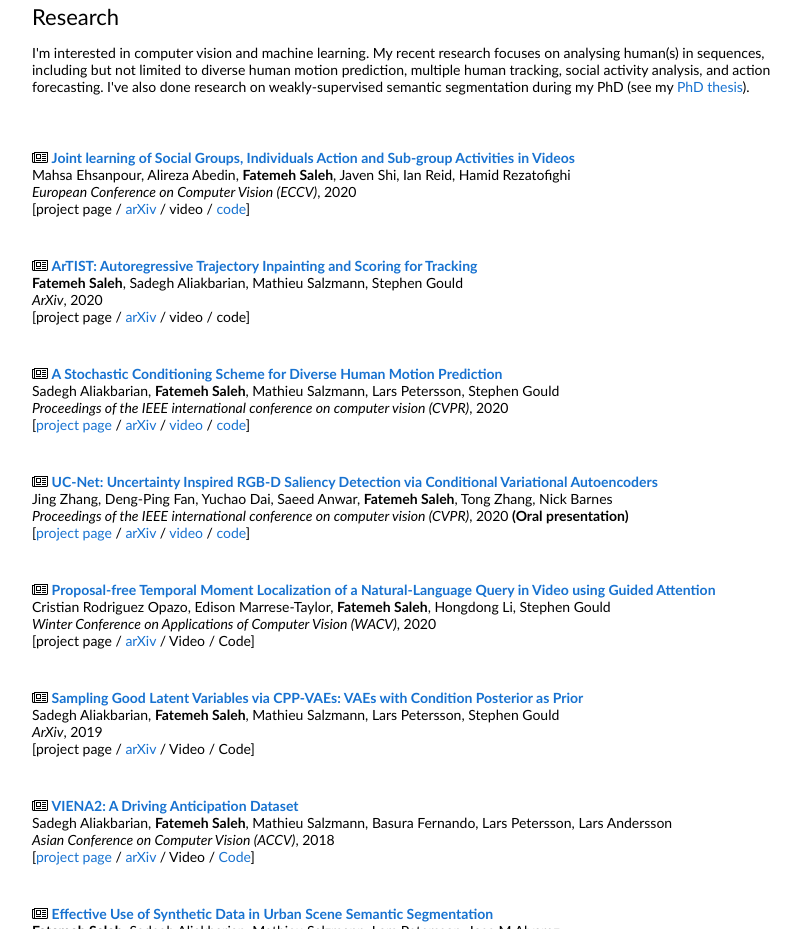
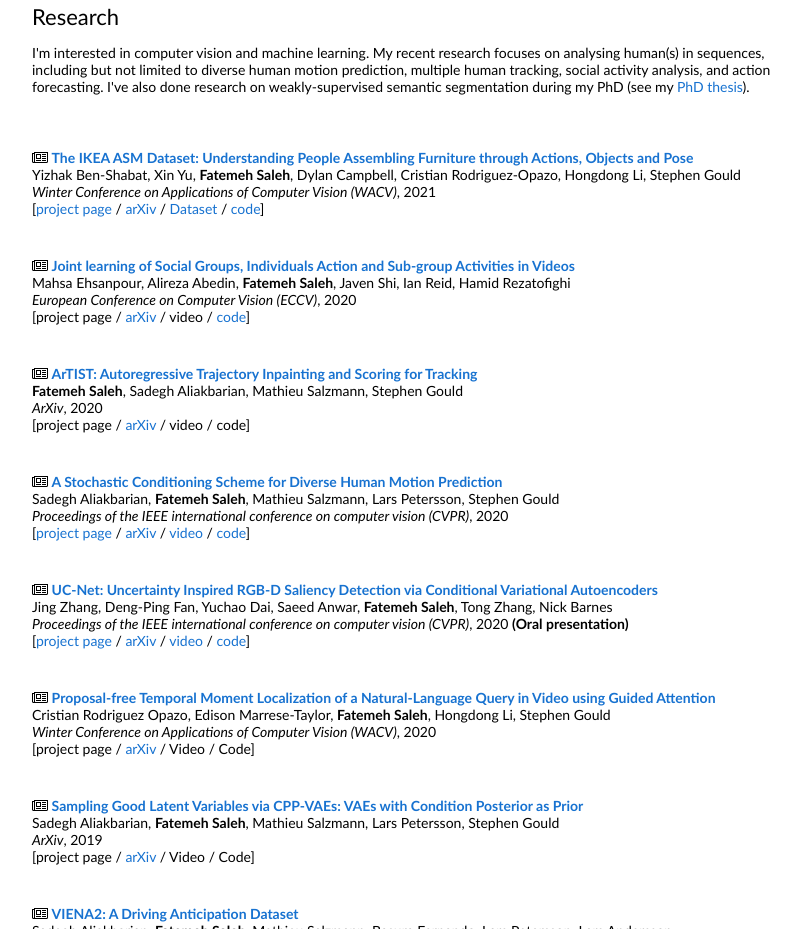
Before and after one commit to fatemeh-slh/fatemeh-slh.github.io, a website: page index.html in a window 1280 px wide. Shown: the part 772-1701 px from the top of the page, without its empty margins (228-1029 px from the left). Drawn offline with Linux system fonts and the light colour scheme; some icons are missing.

Commit message:
Update index.html

```diff
--- a/index.html
+++ b/index.html
@@ -147,6 +147,25 @@
         </tbody></table>
         <table style="width:100%;border:0px;border-spacing:0px;border-collapse:separate;margin-right:auto;margin-left:auto;"><tbody>
 
+
+<!-- A publication item -->
+        <tr>
+        <td style="padding:20px;width:100%;vertical-align:middle">
+            <i class="fa fa-newspaper-o"></i>
+            <a href="https://arxiv.org/abs/2007.00394">
+                <papertitle>The IKEA ASM Dataset: Understanding People Assembling Furniture through Actions, Objects and Pose</papertitle>
+              </a></b>
+              <br>
+          Yizhak Ben-Shabat, Xin Yu, <b>Fatemeh Saleh</b>, Dylan Campbell, Cristian Rodriguez-Opazo, Hongdong Li, Stephen Gould
+              <br>
+            <em>Winter Conference on Applications of Computer Vision (WACV)</em>, 2021
+              <br>
+              [<a href="https://ikeaasm.github.io/">project page</a> /
+              <a href="https://arxiv.org/pdf/2007.00394.pdf">arXiv</a> /
+              <a href="https://ikeaasm.github.io/">Dataset</a> /
+              <a href="https://ikeaasm.github.io/">code</a>]
+            </td>
+          </tr>
 
 <!-- A publication item -->
         <tr>
```
